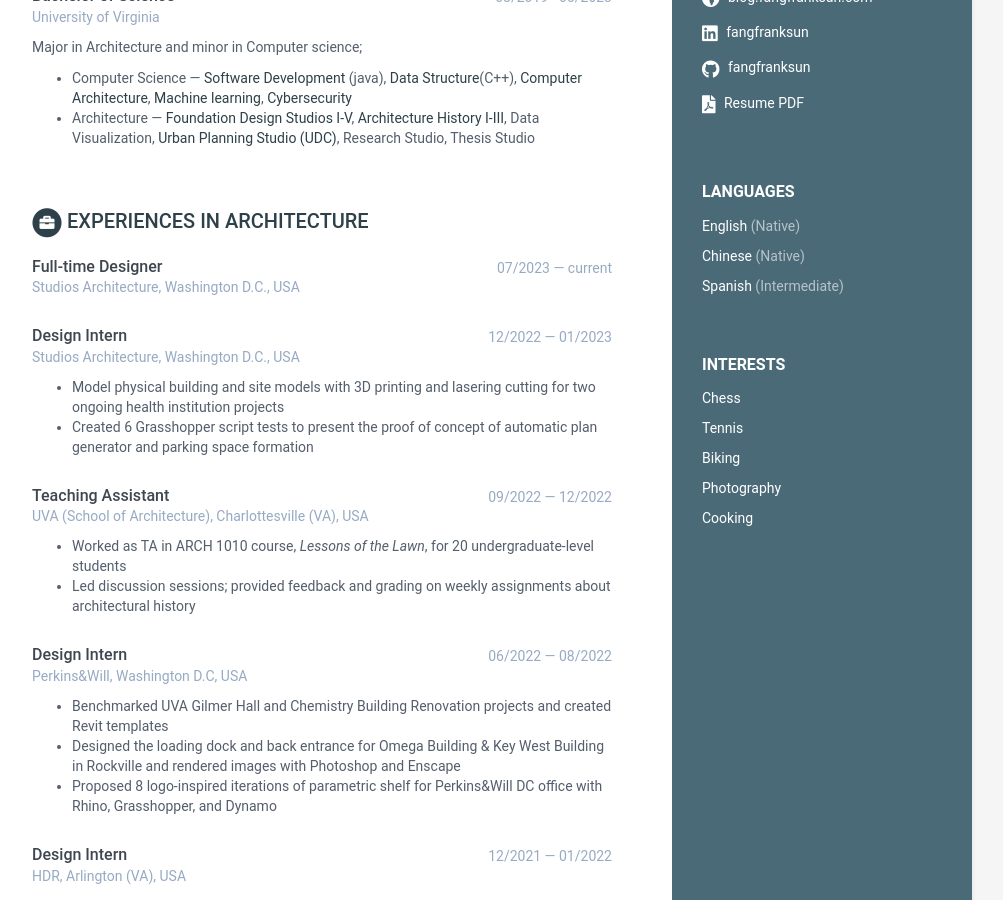
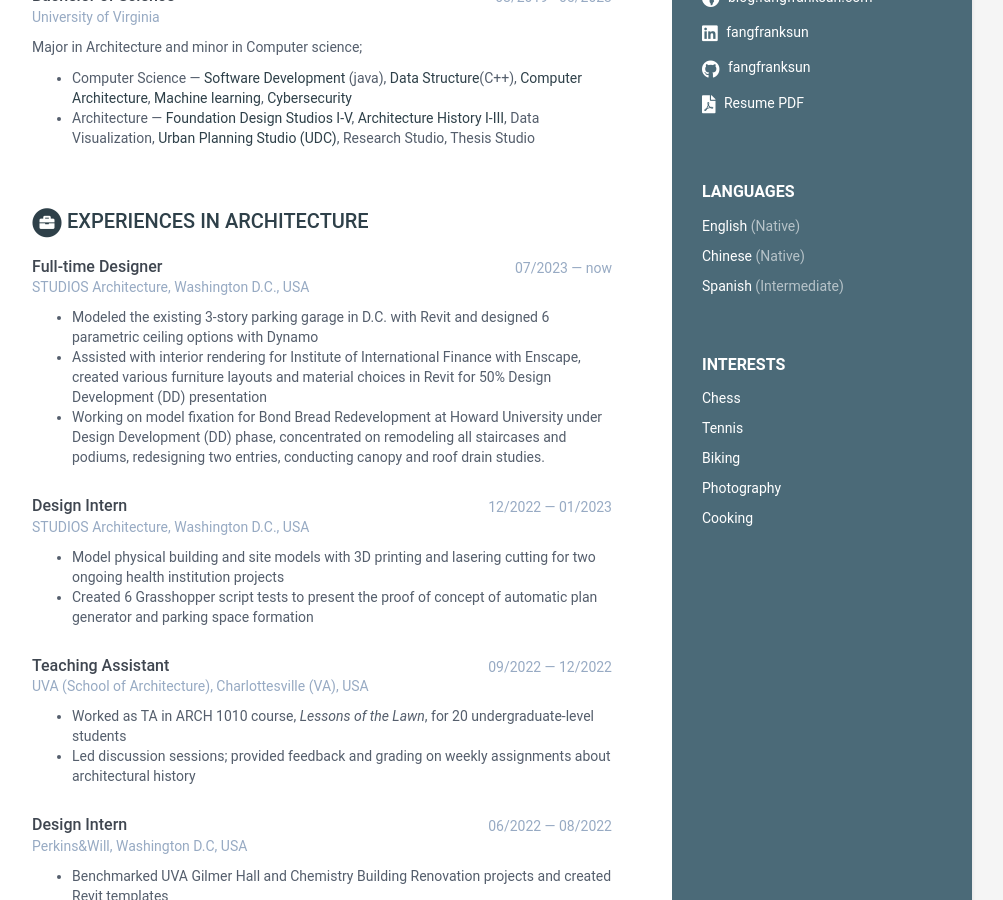
Before and after one commit to FangFrankSun/My_Resume, a Jekyll site: the page built from index.html, in a window 1280 px wide and 900 px high, scrolled down 434 px. Shown: the whole window, without its empty margins (168-1171 px from the left). Built offline with Jekyll 4.4.1, drawn with Linux system fonts in a browser that asks for light colours.

Commit message:
Update data.yml
update firm name

```diff
--- a/_data/data.yml
+++ b/_data/data.yml
@@ -88,14 +88,17 @@ experiences2:
     info:
 
       - role: Full-time Designer
-        time: 07/2023 — current
-        company: Studios Architecture, Washington D.C., USA
+        time: 07/2023 — now
+        company: STUDIOS Architecture, Washington D.C., USA
         details: |
+          - Modeled the existing 3-story parking garage in D.C. with Revit and designed 6 parametric ceiling options with Dynamo
+          - Assisted with interior rendering for Institute of International Finance with Enscape, created various furniture layouts and material choices in Revit for 50% Design Development (DD) presentation
+          - Working on model fixation for Bond Bread Redevelopment at Howard University under Design Development (DD) phase, concentrated on remodeling all staircases and podiums, redesigning two entries, conducting canopy and roof drain studies.
 
 
       - role: Design Intern
         time: 12/2022 — 01/2023
-        company: Studios Architecture, Washington D.C., USA
+        company: STUDIOS Architecture, Washington D.C., USA
         details: |
           - Model physical building and site models with 3D printing and lasering cutting for two ongoing health institution projects
           - Created 6 Grasshopper script tests to present the proof of concept of automatic plan generator and parking space formation
```
